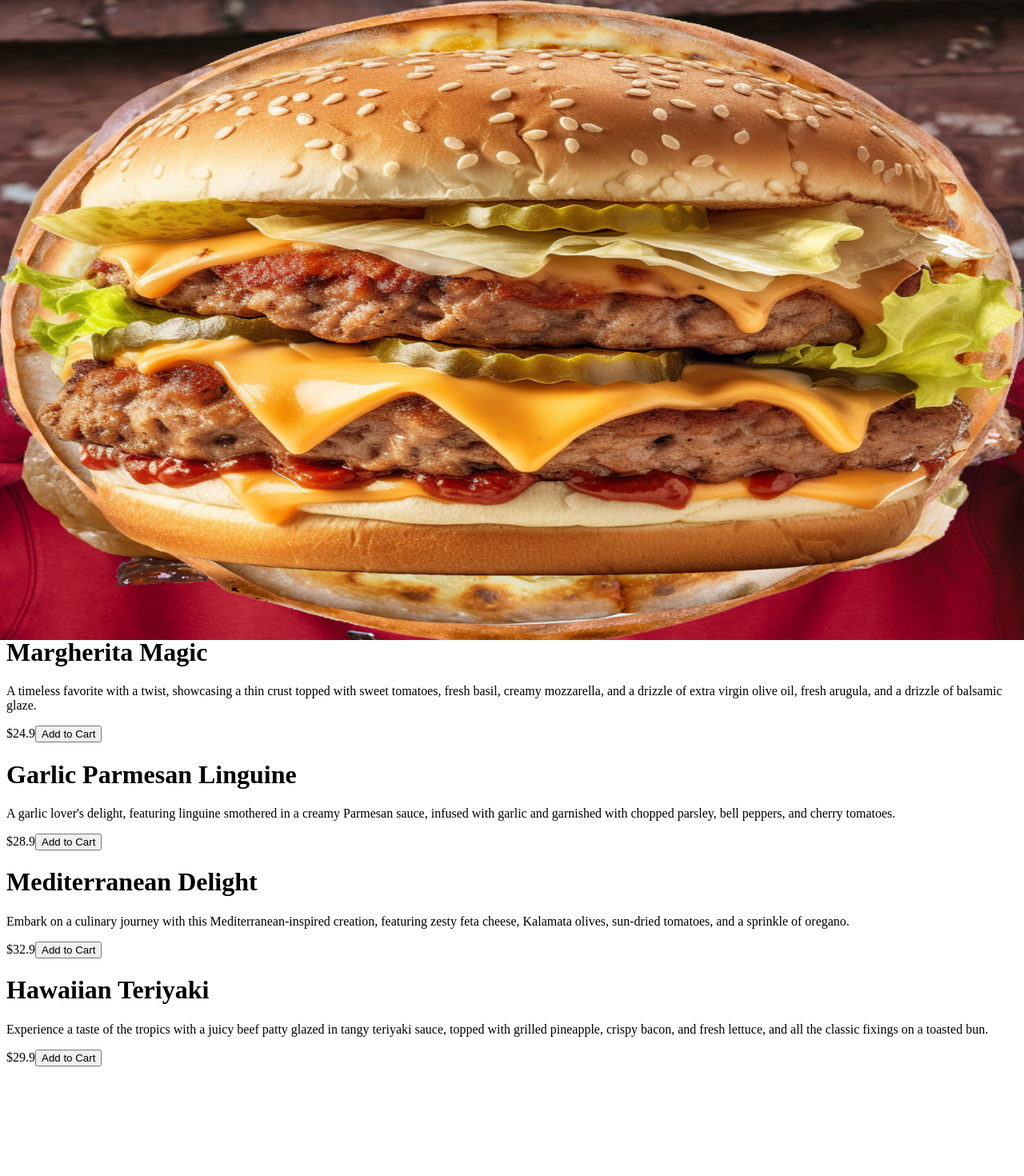
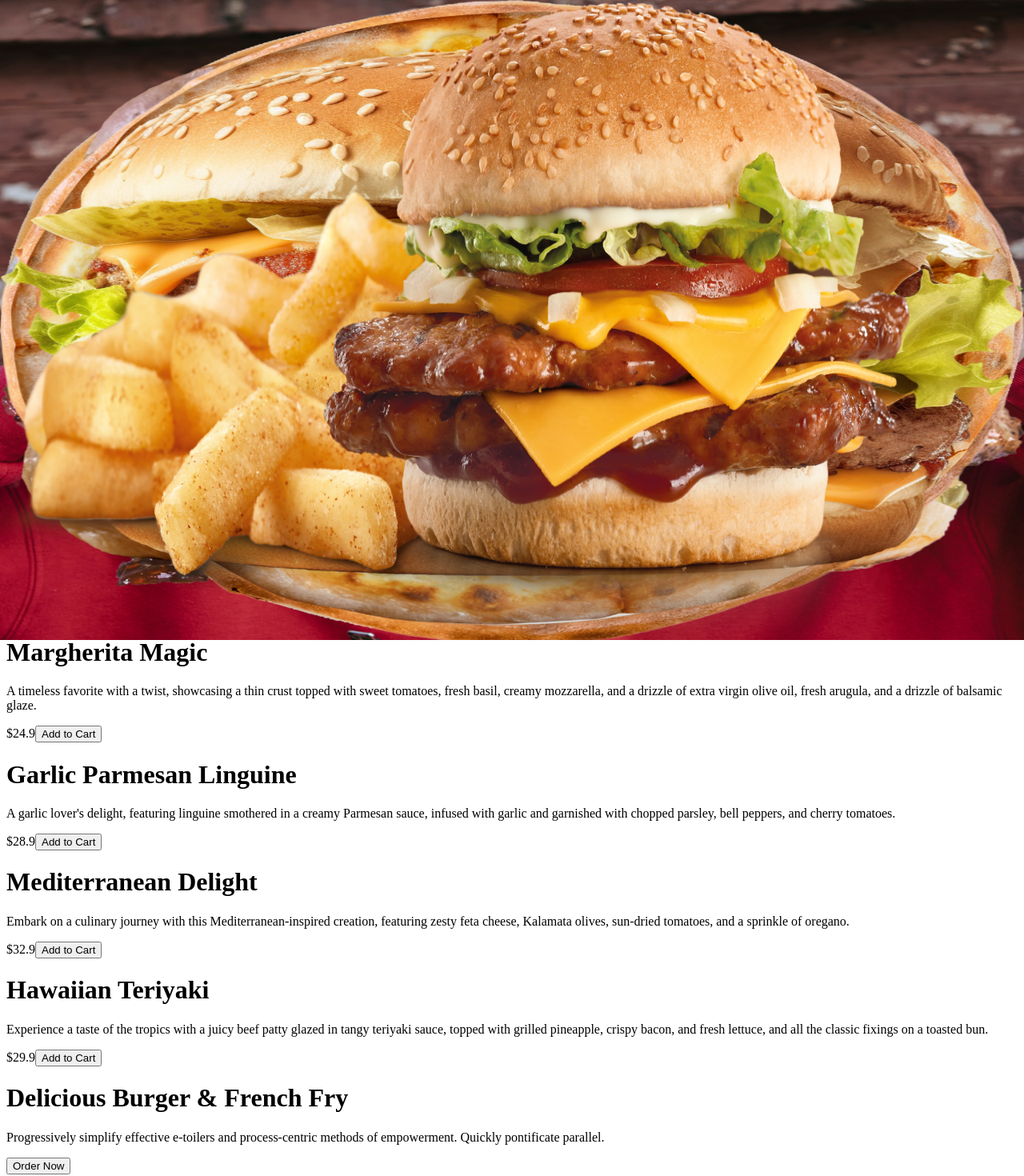
Before and after one commit to Santii05-C/restaurant, a Next.js app: page / in a window 1280 px wide. Shown: the top 1470 px of the page at 80% size. Before the commit the page ends 1341 px from the top, so only its background shows below. Built offline with nearby package versions, Linux system fonts and the light colour scheme.

Commit message:
last commit

```diff
--- a/package.json
+++ b/package.json
@@ -11,6 +11,7 @@
   "dependencies": {
     "next": "14.2.5",
     "react": "^18",
+    "react-countdown": "^2.3.6",
     "react-dom": "^18",
     "yarn": "^1.22.22"
   },
--- a/src/components/Offer.tsx
+++ b/src/components/Offer.tsx
@@ -1,12 +1,31 @@
+import Image from "next/image";
 import React from "react";
 
 const Offer = () => {
   return (
-    <div className="">
+    <div className="bg-black h-screen flex flex-col md:flex-row">
       {/* TEXT CONTAINER */}
-      <div className=""></div>
+      <div className="flex-1 flex flex-col justify-center items-center text-center gap-8 p-6">
+        <h1 className="text-white text-5xl font-bold xl:text-6xl">
+          Delicious Burger & French Fry
+        </h1>
+        <p className="text-white xl:text-xl">
+          Progressively simplify effective e-toilers and process-centric methods
+          of empowerment. Quickly pontificate parallel.
+        </p>
+        <button className="bg-red-500 text-white rounded-md py-3 px-6">
+          Order Now
+        </button>
+      </div>
       {/* IMAGE CONTAINER */}
-      <div className=""></div>
+      <div className="flex-1 w-full relative">
+        <Image
+          src="/offerProduct.png"
+          alt=""
+          fill
+          className="object-contain "
+        />
+      </div>
     </div>
   );
 };
```
Also changed, not shown: 1 other file (tests, documents, lock files or other folders).
